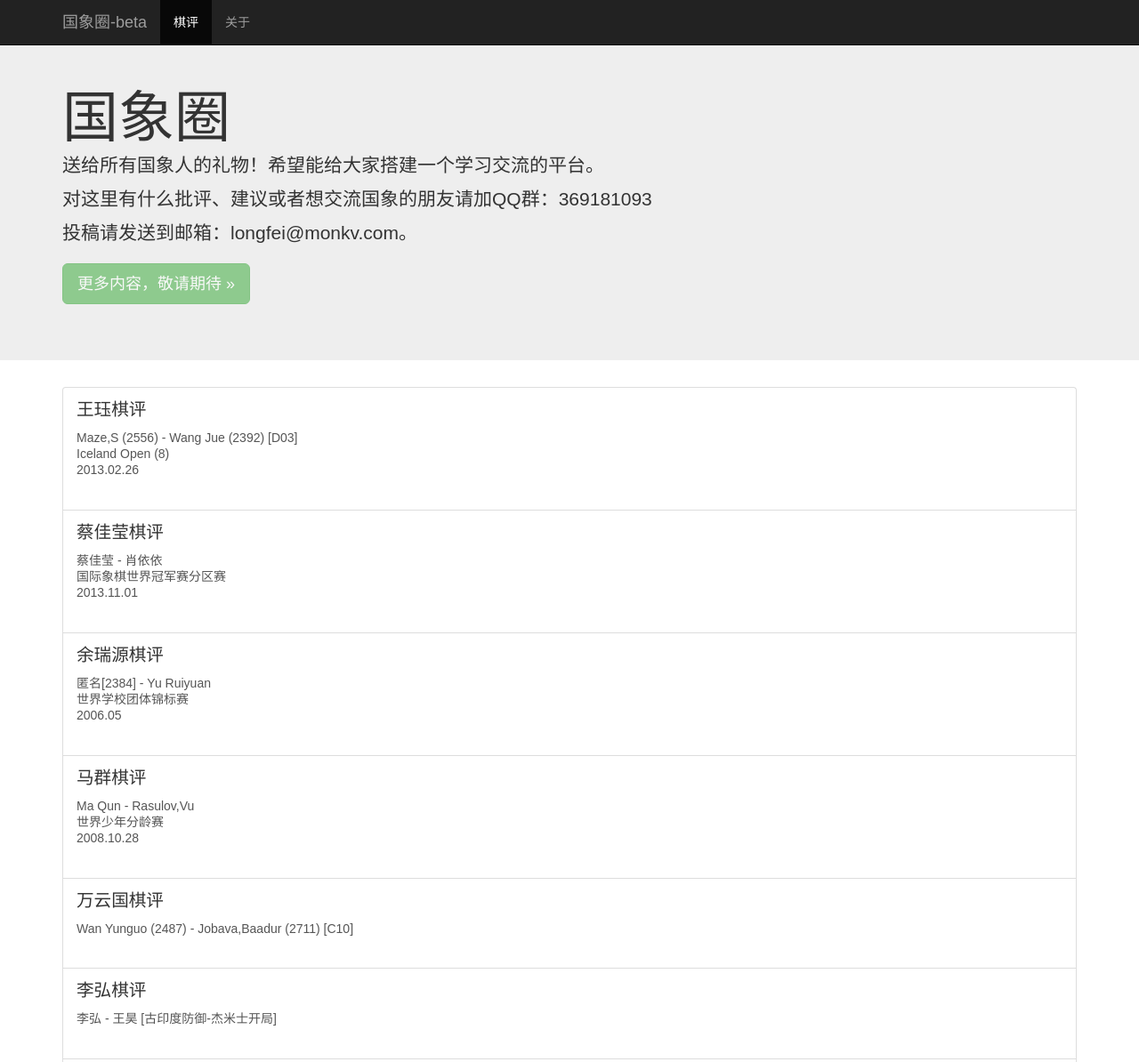
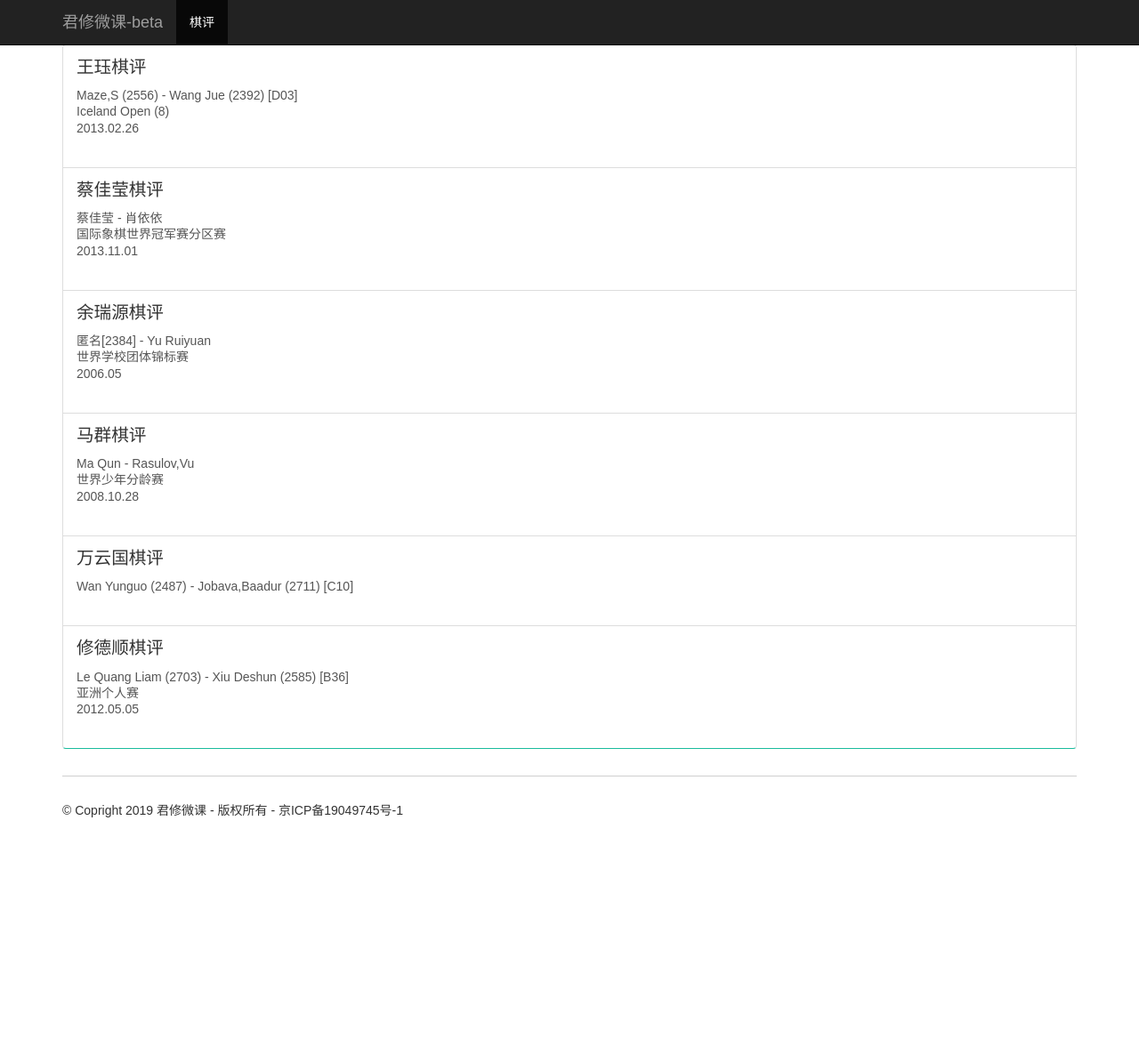
Before and after one commit to Longfei-Zhao/chesshub, a plain HTML site: page index.html in a window 1280 px wide. Shown: the top 1194 px of the page at 89% size. After the commit the page ends 969 px from the top, so only its background shows below. Drawn offline with nearby package versions, Linux system fonts and the light colour scheme.

Commit message:
update index page

```diff
--- a/index.html
+++ b/index.html
@@ -7,11 +7,11 @@
 	<meta name="viewport" content="width=device-width, initial-scale=1">
 	<meta name="keywords" content="国际象棋,国象,国象圈" />
 	<meta name="description" content="做中国最专业的国象棋评网站" />
-		<title>国象圈</title>
+	<title>君修微课</title>
 
 	<!-- Bootstrap -->
 	<link href="css/bootstrap.min.css" rel="stylesheet">
-		<link rel="stylesheet" type="text/css" href="css/typo.css"/>
+	<link rel="stylesheet" type="text/css" href="css/typo.css" />
 	<style type="text/css">
 		body {
 			padding-top: 50px;
@@ -21,7 +21,7 @@
 
 	<script>
 		var _hmt = _hmt || [];
-                (function() {
+		(function () {
 			var hm = document.createElement("script");
 			hm.src = "//hm.baidu.com/hm.js?8914f22892cc01cbaccb4ed68bbfb557";
 			var s = document.getElementsByTagName("script")[0];
@@ -40,74 +40,76 @@
 	<nav class="navbar navbar-inverse navbar-fixed-top">
 		<div class="container">
 			<div class="navbar-header">
-					<button type="button" class="navbar-toggle collapsed" data-toggle="collapse" data-target="#navbar" aria-expanded="false" aria-controls="navbar">
+				<button type="button" class="navbar-toggle collapsed" data-toggle="collapse" data-target="#navbar"
+					aria-expanded="false" aria-controls="navbar">
 					<span class="sr-only">Toggle navigation</span>
 					<span class="icon-bar"></span>
 					<span class="icon-bar"></span>
 					<span class="icon-bar"></span>
 				</button>
-					<a class="navbar-brand" href="index.html">国象圈-beta</a>
+				<a class="navbar-brand" href="index.html">君修微课-beta</a>
 			</div>
 			<div id="navbar" class="collapse navbar-collapse">
 				<ul class="nav navbar-nav">
 					<li class="active"><a href="index.html">棋评</a>
 					</li>
-						<li><a href="about.html">关于</a>
-						</li>
+					<!-- <li><a href="about.html">关于</a>
+						</li> -->
 				</ul>
 			</div>
 			<!--/.nav-collapse -->
 		</div>
 	</nav>
-		<div class="jumbotron">
+	<!-- <div class="jumbotron">
 		<div class="container">
 			<h1>国象圈</h1>
 			<p>送给所有国象人的礼物！希望能给大家搭建一个学习交流的平台。
 				<br />对这里有什么批评、建议或者想交流国象的朋友请加QQ群：369181093
-					<br/>投稿请发送到邮箱：longfei@monkv.com。</p>
+				<br />投稿请发送到邮箱：longfei@monkv.com。</p>
 			<p><a class="btn btn-success btn-lg" href="#" role="button" disabled="disabled">更多内容，敬请期待 &raquo;</a>
 			</p>
 		</div>
-		</div>
+	</div> -->
 	<div class="container typo">
 		<div class="list-group">
 			<a href="8.html" class="list-group-item">
 				<h4 class="list-group-item-heading">王珏棋评</h4>
-					<p class="list-group-item-text">Maze,S (2556) - Wang Jue (2392) [D03]<br/>Iceland Open (8)<br />2013.02.26</p>
+				<p class="list-group-item-text">Maze,S (2556) - Wang Jue (2392) [D03]<br />Iceland Open
+					(8)<br />2013.02.26</p>
 			</a>
 			<a href="7.html" class="list-group-item">
 				<h4 class="list-group-item-heading">蔡佳莹棋评</h4>
-					<p class="list-group-item-text">蔡佳莹 - 肖依依<br/>国际象棋世界冠军赛分区赛<br />2013.11.01</p>
+				<p class="list-group-item-text">蔡佳莹 - 肖依依<br />国际象棋世界冠军赛分区赛<br />2013.11.01</p>
 			</a>
 			<a href="6.html" class="list-group-item">
 				<h4 class="list-group-item-heading">余瑞源棋评</h4>
-					<p class="list-group-item-text">匿名[2384] - Yu Ruiyuan<br/>世界学校团体锦标赛<br />2006.05</p>
+				<p class="list-group-item-text">匿名[2384] - Yu Ruiyuan<br />世界学校团体锦标赛<br />2006.05</p>
 			</a>
 			<a href="5.html" class="list-group-item">
 				<h4 class="list-group-item-heading">马群棋评</h4>
-					<p class="list-group-item-text">Ma Qun  - Rasulov,Vu<br/>世界少年分龄赛<br />2008.10.28</p>
+				<p class="list-group-item-text">Ma Qun - Rasulov,Vu<br />世界少年分龄赛<br />2008.10.28</p>
 			</a>
 			<a href="4.html" class="list-group-item">
 				<h4 class="list-group-item-heading">万云国棋评</h4>
 				<p class="list-group-item-text">Wan Yunguo (2487) - Jobava,Baadur (2711) [C10]</p>
 			</a>
-				<a href="3.html" class="list-group-item">
+			<!-- <a href="3.html" class="list-group-item">
 				<h4 class="list-group-item-heading">李弘棋评</h4>
 				<p class="list-group-item-text">李弘 - 王昊 [古印度防御-杰米士开局]</p>
-				</a>
+			</a> -->
 			<a href="1.html" class="list-group-item">
 				<h4 class="list-group-item-heading">修德顺棋评</h4>
 				<p class="list-group-item-text">Le Quang Liam (2703) - Xiu Deshun (2585) [B36]
-						<br/>亚洲个人赛<br />2012.05.05</p>
+					<br />亚洲个人赛<br />2012.05.05</p>
 			</a>
-				<a href="2.html" class="list-group-item">
+			<!-- <a href="2.html" class="list-group-item">
 				<h4 class="list-group-item-heading">胡泽华棋评</h4>
 				<p class="list-group-item-text">胡泽华 - 王一</p>
-				</a>
+			</a> -->
 		</div>
 		<footer>
 			<hr>
-				<p>© Copright 2015 萌趣圈点&nbsp;- 版权所有</p>
+			<p>© Copright 2019 君修微课&nbsp;- 版权所有 - 京ICP备19049745号-1</p>
 		</footer>
 
 	</div>
```
Lines whose indentation alone changed are shown as unchanged.
